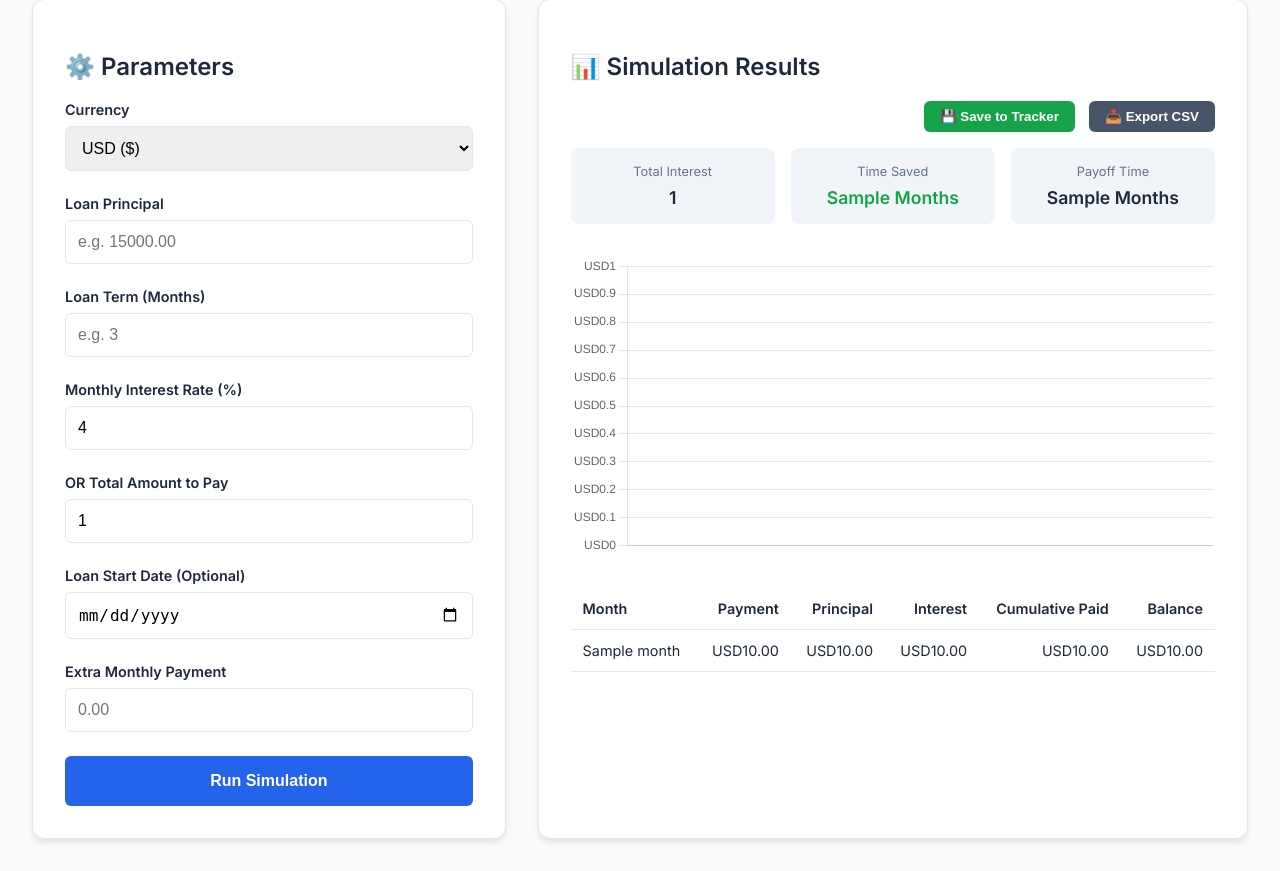
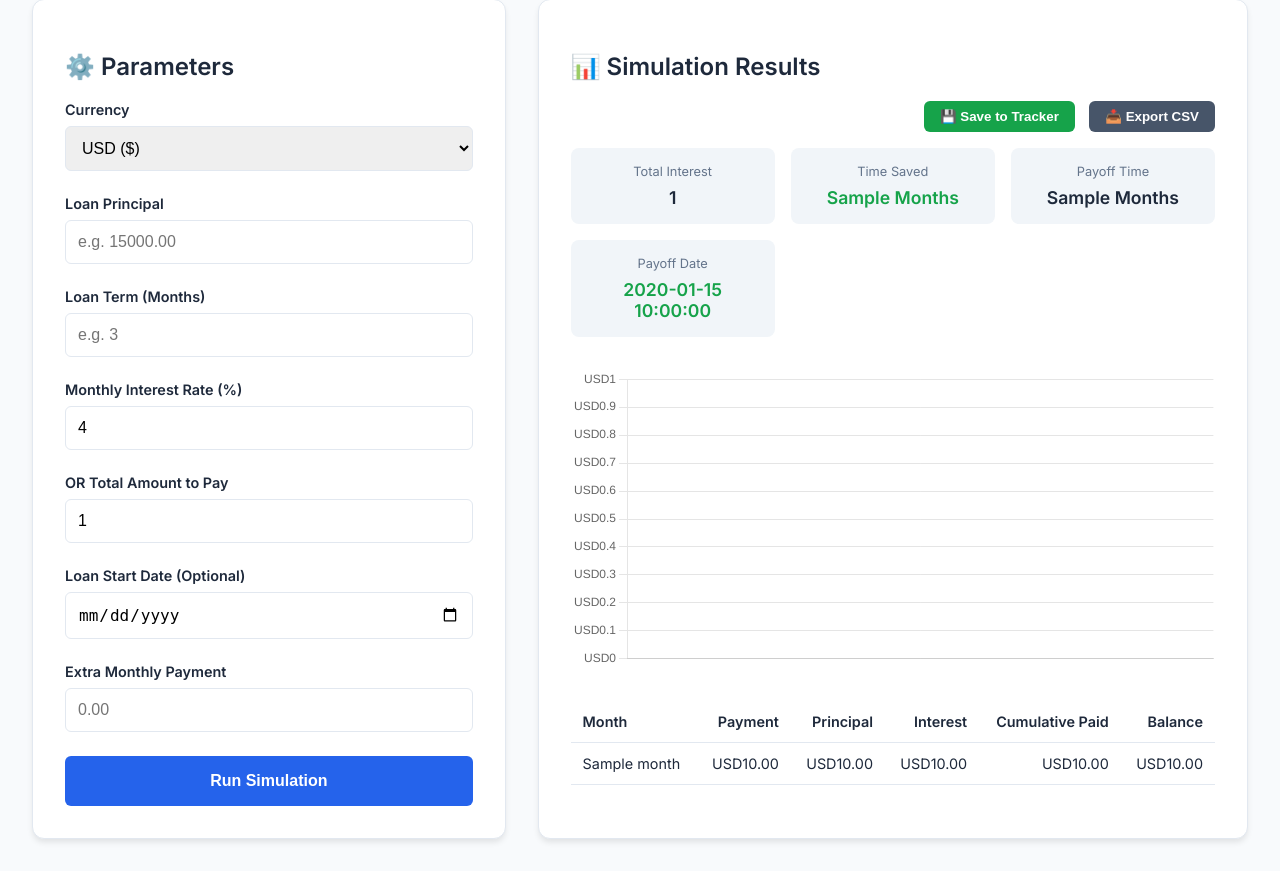
Before and after one commit to EngineerMapatac/NeuroBalance-Engine, a Flask app: template templates/index.html in a window 1280 px wide. Shown: the part 155-1026 px from the top of the page. Run offline with Flask 3, Linux system fonts and the light colour scheme; tables that the repository leaves empty hold one stand-in row (values such as "Sample post"); the template is opened without the code that fills it: values that come from a table or form of the project are taken from there, most other values are stand-ins (such as "Sample title", 1, 10 or a date in 2020).

Commit message:
ADDED PAYOFF DATE TO STATS GRID

```diff
--- a/templates/index.html
+++ b/templates/index.html
@@ -126,6 +126,12 @@
                                 <span class="label">Payoff Time</span>
                                 <span class="value">{{ results.actual_months }} Months</span>
                             </div>
+                            {% if results.end_date %}
+                            <div class="stat-box">
+                                <span class="label">Payoff Date</span>
+                                <span class="value" style="color: #16a34a;">{{ results.end_date }}</span>
+                            </div>
+                            {% endif %}
                         </div>
 
                         <div class="chart-container" style="position: relative; height:300px; width:100%; margin-bottom: 2rem;">
```
